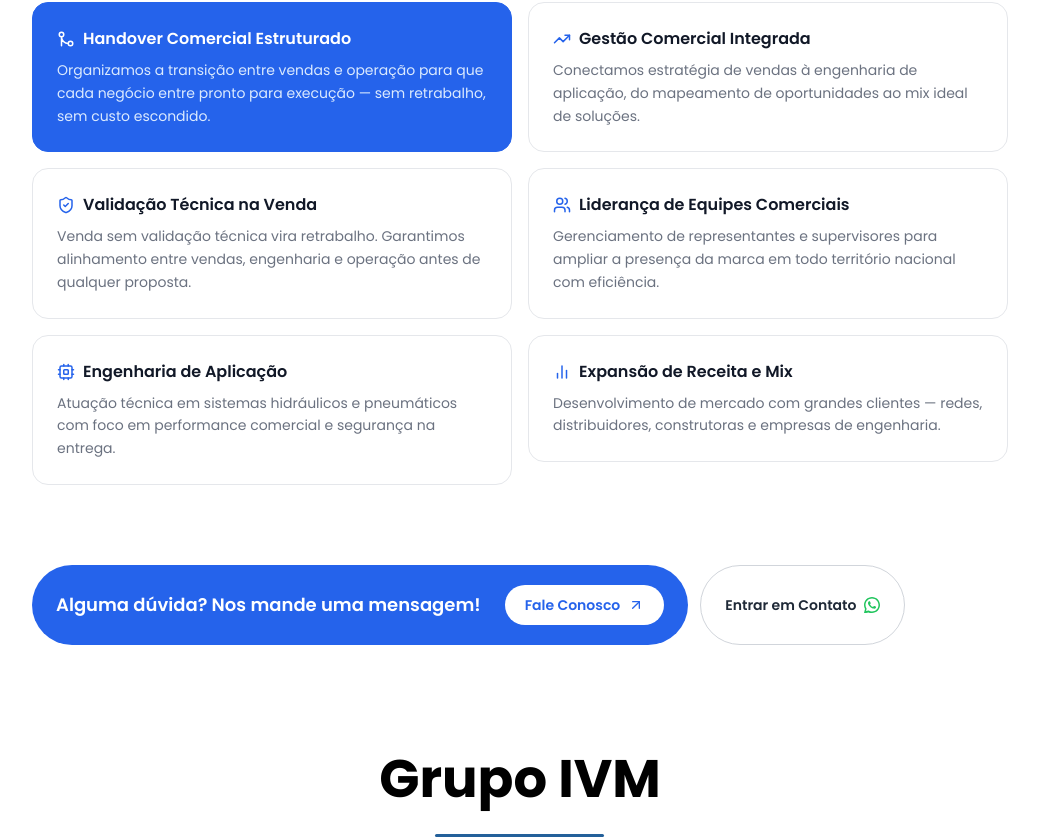
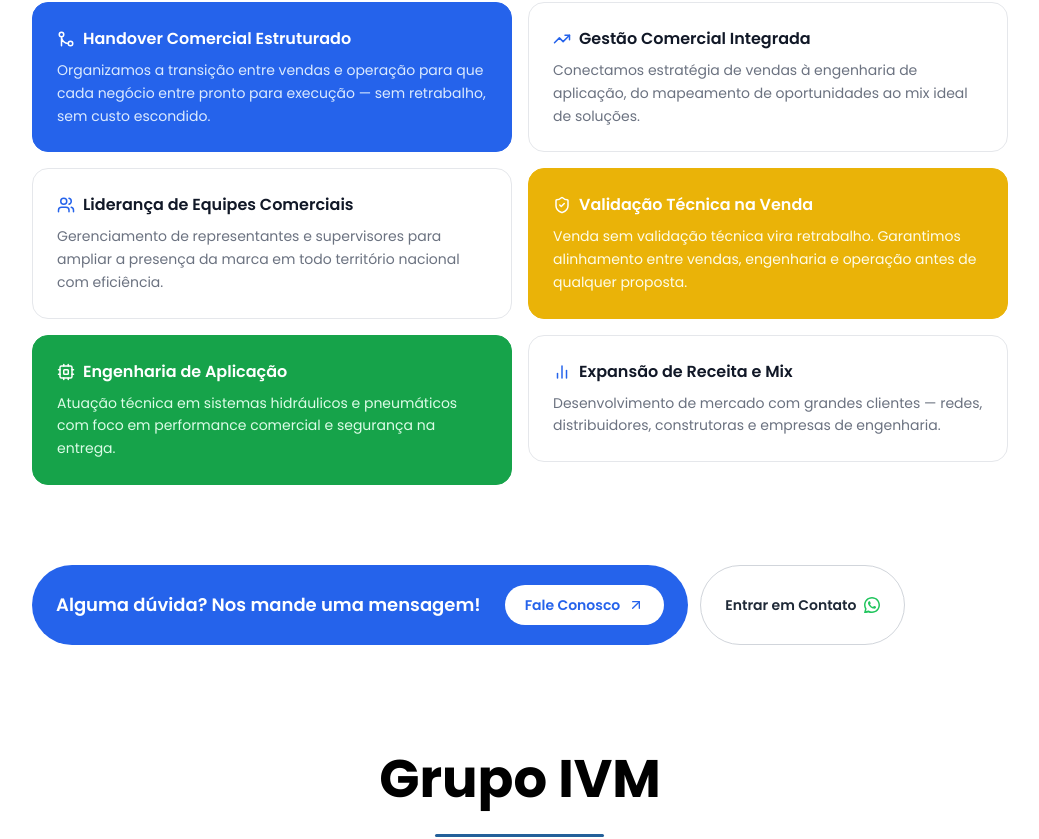
Before and after one commit to hchepli/topline-landingpage, a React (Vite) app: page / in a window 1280 px wide. Shown: the part 882-1721 px from the top of the page, without its empty margins (120-1159 px from the left). Built offline with nearby package versions, Linux system fonts and the light colour scheme; no server answers.

Commit message:
feat: adicionado as cores no Services + CNPJ no footer

```diff
--- a/src/components/sections/Footer.tsx
+++ b/src/components/sections/Footer.tsx
@@ -107,10 +107,10 @@
               <a href="https://www.facebook.com/topline.chp.si" target="_blank" rel="noopener noreferrer" className="flex h-9 w-9 items-center justify-center rounded-md bg-[rgb(var(--brand-secondary))] text-white transition hover:opacity-80">
                 <Facebook size={16} />
               </a>
-              <a href="https://www.linkedin.com/in/chepli-topfusion-topfiber/" target="_blank" rel="noopener noreferrer" className="flex h-9 w-9 items-center justify-center rounded-md bg-[rgb(var(--brand-secondary))] text-white transition hover:opacity-80">
+              <a href="https://www.linkedin.com/in/chp-smart/" target="_blank" rel="noopener noreferrer" className="flex h-9 w-9 items-center justify-center rounded-md bg-[rgb(var(--brand-secondary))] text-white transition hover:opacity-80">
                 <Linkedin size={16} />
               </a>
-              <a href="https://www.youtube.com/@TopFusion-TopLine-TopFiber" target="_blank" rel="noopener noreferrer" className="flex h-9 w-9 items-center justify-center rounded-md bg-[rgb(var(--brand-secondary))] text-white transition hover:opacity-80">
+              <a href="https://www.youtube.com/@chpsmart" target="_blank" rel="noopener noreferrer" className="flex h-9 w-9 items-center justify-center rounded-md bg-[rgb(var(--brand-secondary))] text-white transition hover:opacity-80">
                 <Youtube size={16} />
               </a>
             </div>
@@ -118,12 +118,13 @@
         </div>
 
         {/* FOOTER BOTTOM */}
-        <div className="mt-12 pt-6">
-          <div className="flex flex-col items-center gap-4 text-center text-sm text-[rgb(var(--text-secondary)/60%)] md:items-start md:text-left">
+        <div className="mt-12 pt-6  border-t bordeer-black/60 ">
+          <div className="w-full justify-center flex flex-col items-center gap-1 text-center text-sm text-[rgb(var(--text-secondary)/60%)]">
+                      <small className="leading-relaxed">
+              Todos os direitos reservados
+            </small>
             <small className="leading-relaxed">
-              © 2026 CHP Smart.
-              <br className="md:hidden" />
-              Todos os direitos reservados
+              © 2026 CHP Smart - CNPJ: 45.455.738/0001-81
             </small>
           </div>
         </div>
--- a/src/components/sections/ServicesSection.tsx
+++ b/src/components/sections/ServicesSection.tsx
@@ -18,42 +18,48 @@
     title: "Handover Comercial Estruturado",
     description:
       "Organizamos a transição entre vendas e operação para que cada negócio entre pronto para execução — sem retrabalho, sem custo escondido.",
-    highlight: true,
+    variant: "blue" as const,
+    order: "sm:order-1",
   },
   {
     icon: TrendingUp,
     title: "Gestão Comercial Integrada",
     description:
       "Conectamos estratégia de vendas à engenharia de aplicação, do mapeamento de oportunidades ao mix ideal de soluções.",
-    highlight: false,
+    variant: "none" as const,
+    order: "sm:order-2",
   },
   {
     icon: ShieldCheck,
     title: "Validação Técnica na Venda",
     description:
       "Venda sem validação técnica vira retrabalho. Garantimos alinhamento entre vendas, engenharia e operação antes de qualquer proposta.",
-    highlight: false,
+    variant: "yellow" as const,
+    order: "sm:order-4",
   },
   {
     icon: Users,
     title: "Liderança de Equipes Comerciais",
     description:
       "Gerenciamento de representantes e supervisores para ampliar a presença da marca em todo território nacional com eficiência.",
-    highlight: false,
+    variant: "none" as const,
+    order: "sm:order-3",
   },
   {
     icon: Cpu,
     title: "Engenharia de Aplicação",
     description:
       "Atuação técnica em sistemas hidráulicos e pneumáticos com foco em performance comercial e segurança na entrega.",
-    highlight: false,
+    variant: "green" as const,
+    order: "sm:order-5",
   },
   {
     icon: BarChart2,
     title: "Expansão de Receita e Mix",
     description:
       "Desenvolvimento de mercado com grandes clientes — redes, distribuidores, construtoras e empresas de engenharia.",
-    highlight: false,
+    variant: "none" as const,
+    order: "sm:order-6",
   },
 ];
 
@@ -64,12 +70,17 @@
 
       <div className="grid grid-cols-1 gap-4 sm:grid-cols-2">
   {about.map((item, i) => (
-          <Reveal key={item.title} delay={0.2 + i * 0.15} direction="up">
+    <Reveal
+      key={item.title}
+      delay={0.2 + i * 0.15}
+      direction="up"
+      className={item.order}
+    >
       <ServiceCard
         icon={item.icon}
         title={item.title}
         description={item.description}
-              highlight={item.highlight}
+        variant={item.variant}
       />
     </Reveal>
   ))}
--- a/src/components/ui/cards/ServiceCard.tsx
+++ b/src/components/ui/cards/ServiceCard.tsx
@@ -4,25 +4,53 @@
   icon: LucideIcon;
   title: string;
   description: string;
-  highlight?: boolean;
+  variant?: "blue" | "yellow" | "green" | "none";
 };
 
-export function ServiceCard({ icon: Icon, title, description, highlight = false }: ServiceCardProps) {
+const variantStyles = {
+  blue: {
+    card: "border-blue-600 bg-blue-600 text-white",
+    icon: "text-white",
+    title: "text-white",
+    description: "text-blue-100",
+  },
+  yellow: {
+    card: "border-yellow-500 bg-yellow-500 text-white",
+    icon: "text-white",
+    title: "text-white",
+    description: "text-yellow-50",
+  },
+  green: {
+    card: "border-green-600 bg-green-600 text-white",
+    icon: "text-white",
+    title: "text-white",
+    description: "text-green-100",
+  },
+  none: {
+    card: "border-gray-200 bg-white text-gray-800",
+    icon: "text-blue-600",
+    title: "text-gray-900",
+    description: "text-gray-500",
+  },
+};
+
+export function ServiceCard({
+  icon: Icon,
+  title,
+  description,
+  variant = "none",
+}: ServiceCardProps) {
+  const styles = variantStyles[variant];
+
   return (
     <div
-      className={`flex flex-col gap-2 rounded-2xl border p-6 transition-shadow hover:shadow-md ${
-        highlight
-          ? "border-blue-600 bg-blue-600 text-white"
-          : "border-gray-200 bg-white text-gray-800"
-      }`}
+      className={`flex flex-col gap-2 rounded-2xl border p-6 transition-shadow hover:shadow-md ${styles.card}`}
     >
       <div className="flex items-center gap-2">
-        <Icon size={18} className={highlight ? "text-white" : "text-blue-600"} />
-        <p className={`font-semibold ${highlight ? "text-white" : "text-gray-900"}`}>
-          {title}
-        </p>
+        <Icon size={18} className={styles.icon} />
+        <p className={`font-semibold ${styles.title}`}>{title}</p>
       </div>
-      <p className={`text-sm leading-relaxed ${highlight ? "text-blue-100" : "text-gray-500"}`}>
+      <p className={`text-sm leading-relaxed ${styles.description}`}>
         {description}
       </p>
     </div>
```
Lines whose indentation alone changed are shown as unchanged.
